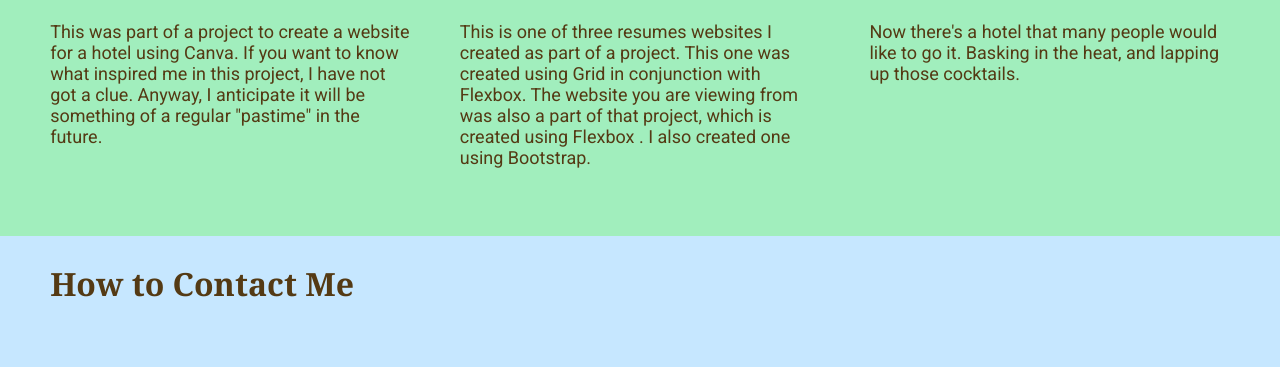
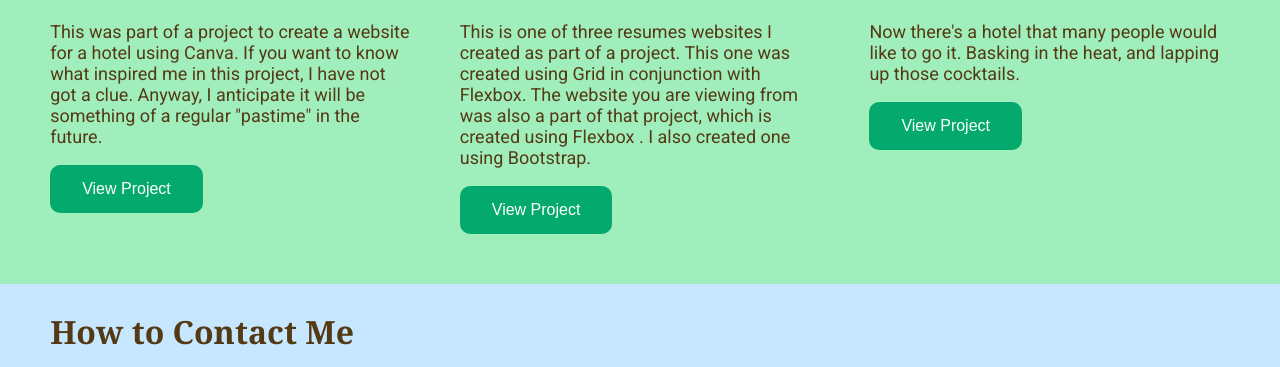
Before and after one commit to peterhorrocks/Resume_Flexbox, a plain HTML site: page index.html in a window 1280 px wide. Shown: the part 3476-3843 px from the top of the page. Drawn offline with Linux system fonts and the light colour scheme.

Commit message:
Add files via upload

```diff
--- a/index.html
+++ b/index.html
@@ -225,21 +225,30 @@
             <div class="content-section">
 
                 <div class="sub-section">
+                    <!-- Image Link -->
                     <a href="https://hotelmars.my.canva.site/hotel-astroria-mars" target="_blank"><img class="showcase-img" src="./assets/images/hotel-mars.jpg" alt="hotel on mars"></a>
                     <h3>Hotel Mars</h3>
                     <p>This was part of a project to create a website for a hotel using Canva. If you want to know what inspired me in this project, I have not got a clue. Anyway, I anticipate it will be something of a regular "pastime" in the future. </p>
+                    <!-- Button Link -->
+                    <a href="https://hotelmars.my.canva.site/hotel-astroria-mars" target="_blank"><button class="button" type="submit">View Project</button></a>
                 </div>
 
                 <div class="sub-section">
-                    <a href="https://hotelmars.my.canva.site/meme" target="_blank"><img class="showcase-img" src="./assets/images/resume_grid.jpg" alt="screenshot of a resume website"></a>
+                    <!-- Image Link -->
+                    <a href="https://peterhorrocks.github.io/Resume_Grid/" target="_blank"><img class="showcase-img" src="./assets/images/resume_grid.jpg" alt="screenshot of a resume website"></a>
                     <h3>Resume</h3>
                     <p>This is one of three resumes websites I created as part of a project. This one was created using Grid in conjunction with Flexbox. The website you are viewing from was also a part of that project, which is created using Flexbox . I also created one using Bootstrap.</p>
+                    <!-- Button Link -->
+                    <a href="https://peterhorrocks.github.io/Resume_Grid/" target="_blank"><button class="button" type="submit">View Project</button></a>
                 </div>
 
                 <div class="sub-section">
+                    <!-- Image Link -->
                     <a href="https://hotelmars.my.canva.site/hotel-tropicana" target="_blank"><img class="showcase-img" src="./assets/images/hotel-tropicana.jpg" alt="hotel tropicana"></a>
                     <h3>The Tropicana</h3>
                     <p>Now there's a hotel that many people would like to go it. Basking in the heat, and lapping up those cocktails.</p>
+                    <!-- Button Link -->
+                    <a href="https://hotelmars.my.canva.site/hotel-tropicana" target="_blank"><button class="button" type="submit">View Project</button></a>
                 </div>
 
             </div>
--- a/style.css
+++ b/style.css
@@ -93,7 +93,6 @@ footer {
 /* Individual CONTAINER FORMATTING */
 /* =============================== */
 
-/* Introduction */
 #introduction {
     background-color: #c6e7ff;
     padding-top: 5%;
@@ -125,6 +124,16 @@ footer {
 #contact {
     background-color: #c6e7ff;
 }
+.button {
+    cursor: pointer;
+    background-color: #04AA6D; /* Green */
+    border: none;
+    border-radius: 10px;
+    color: white;
+    padding: 15px 32px;
+    text-align: center;
+    font-size: 16px;
+  }
 
 /* Format TEXT */
 /* =========== */
```
